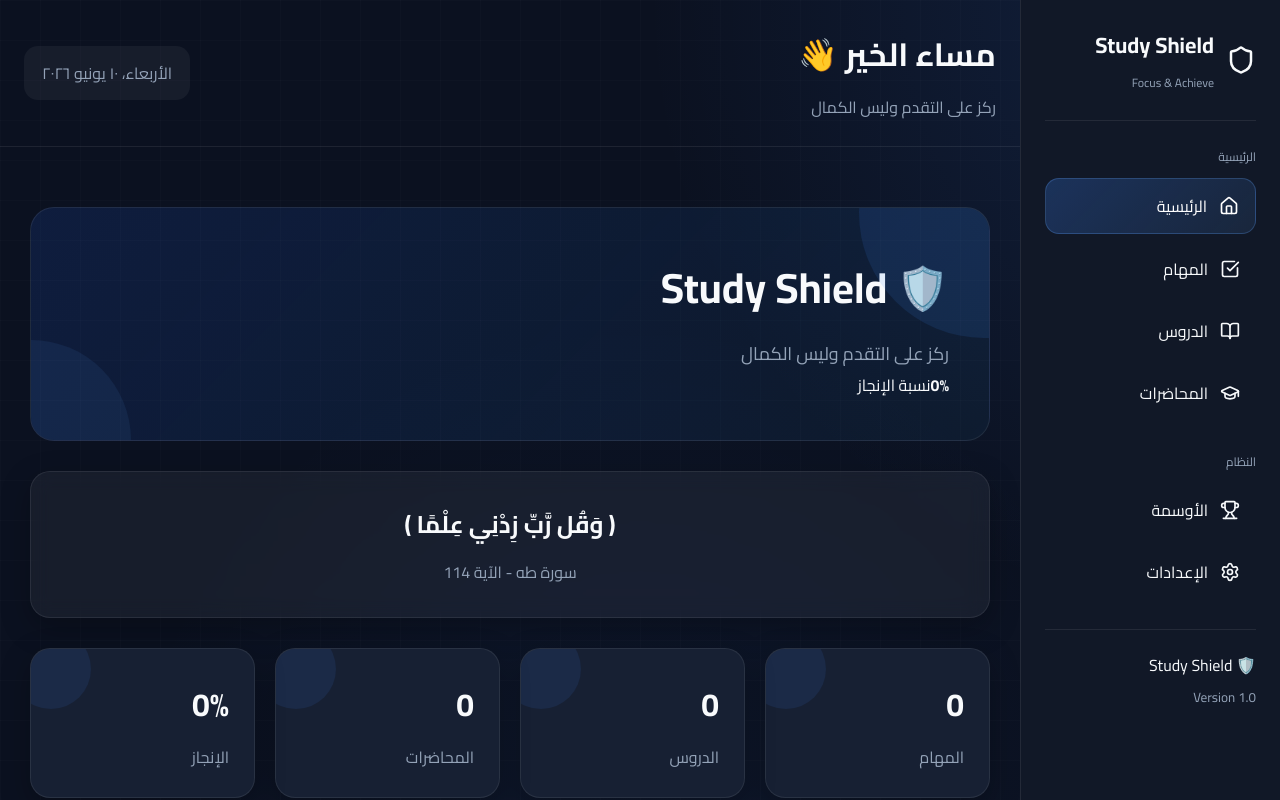
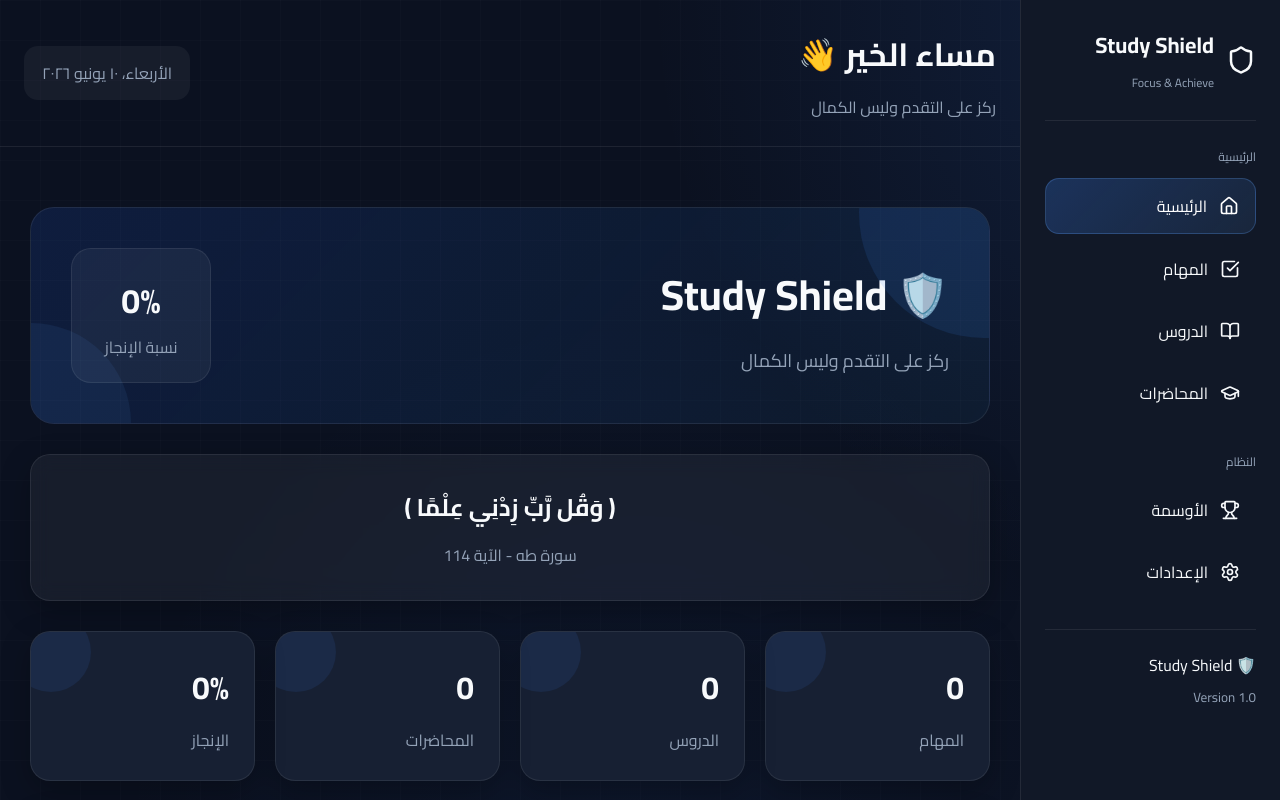
Before and after one commit to bt3762334-commits/study-shield, a React (Vite) app: page / in a window 1280 px wide. Shown: the top 800 px of the page. Built offline with nearby package versions, Linux system fonts and the light colour scheme.

Commit message:
Update globals.css

```diff
--- a/src/styles/globals.css
+++ b/src/styles/globals.css
@@ -1001,3 +1001,51 @@ body::before {
 
   z-index: -1;
 }
+.hero {
+  display: flex;
+
+  justify-content: space-between;
+
+  align-items: center;
+
+  gap: 20px;
+}
+
+.hero-stats {
+  min-width: 140px;
+
+  text-align: center;
+
+  background:
+    rgba(255,255,255,.05);
+
+  border:
+    1px solid rgba(255,255,255,.08);
+
+  padding: 20px;
+
+  border-radius: 20px;
+}
+
+.hero-stats strong {
+  display: block;
+
+  font-size: 34px;
+}
+
+.hero-stats span {
+  color: var(--muted);
+}
+button {
+  transition: .25s;
+}
+
+button:hover {
+  transform:
+    translateY(-2px);
+}
+
+button:active {
+  transform:
+    translateY(0);
+}
```
